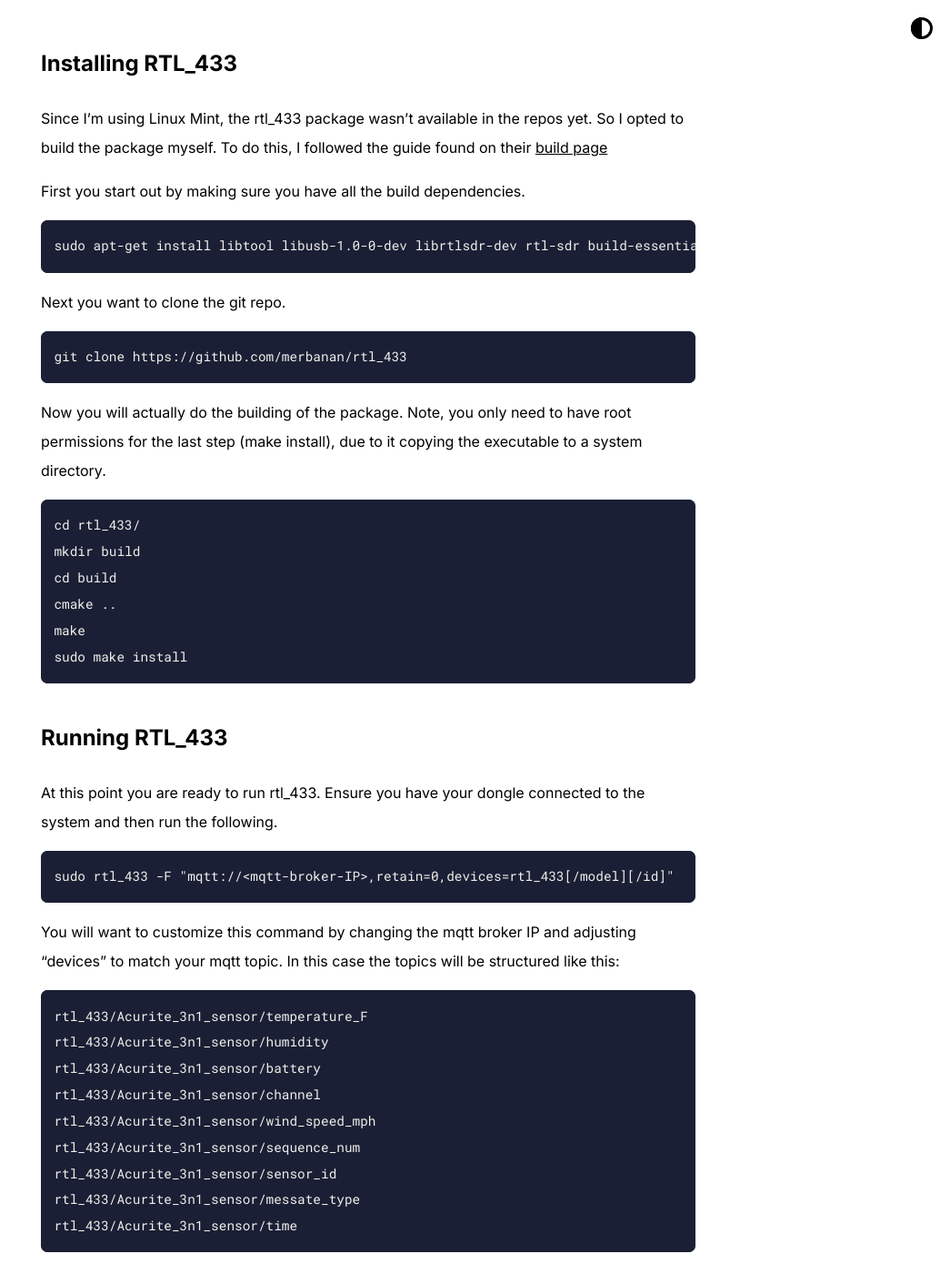
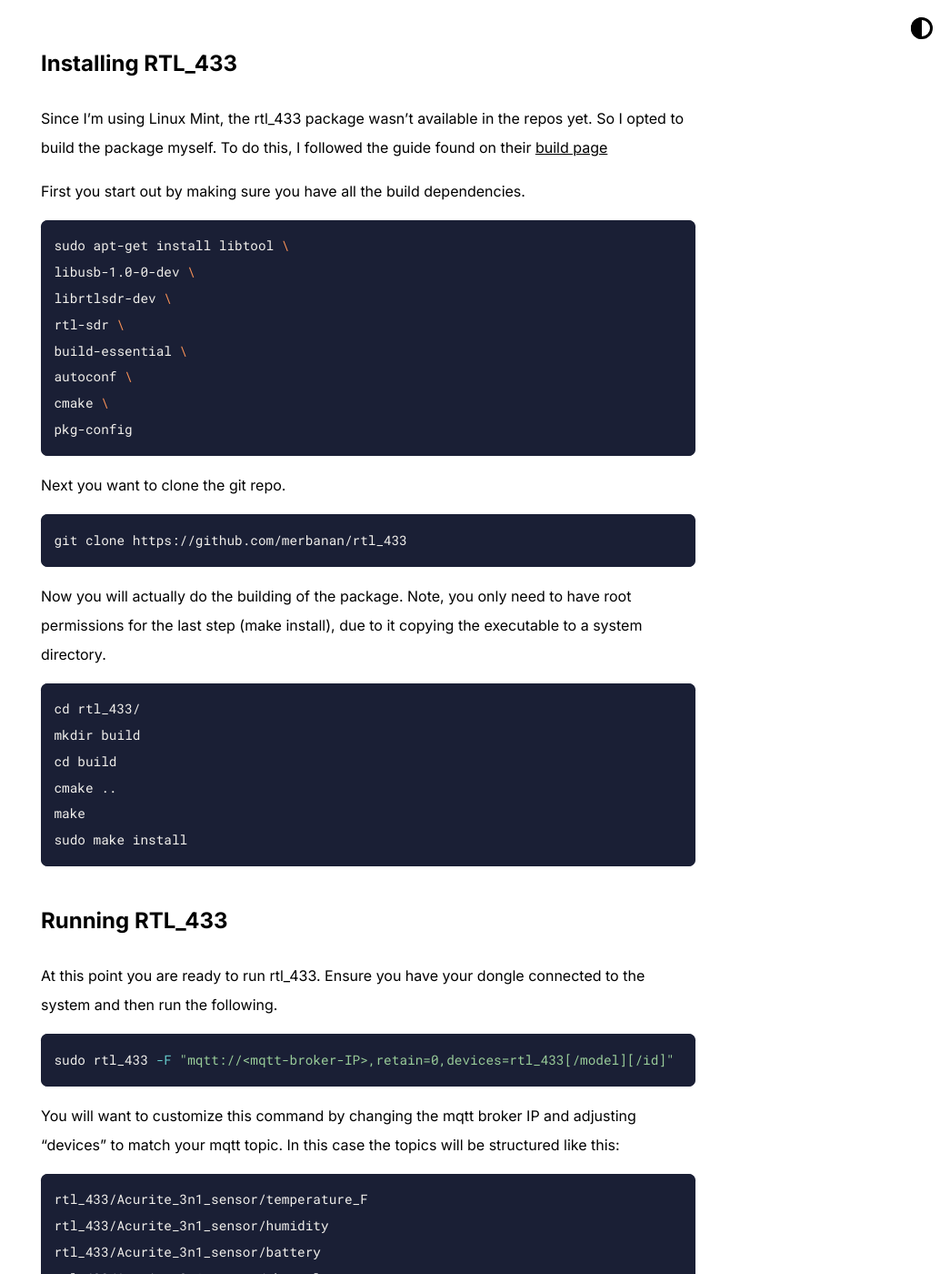
Before and after one commit to aciddensity/aciddensity.github.io, a Jekyll site: the page built from _posts/2019-10-02-433mhz_sensor_in_Home_Assistant.md, in a window 1280 px wide and 1400 px high, scrolled down 877 px. Shown: the whole window at 91% size, without its empty margins (235-1280 px from the left). Built offline with Jekyll 4.4.1, drawn with Linux system fonts in a browser that asks for light colours; some of the changed text lies outside the part shown.

Commit message:
fixed some markdown syntax

````diff
--- a/_posts/2019-10-02-433mhz_sensor_in_Home_Assistant.md
+++ b/_posts/2019-10-02-433mhz_sensor_in_Home_Assistant.md
@@ -30,40 +30,57 @@
 
 First you start out by making sure you have all the build dependencies.
 
-	sudo apt-get install libtool libusb-1.0-0-dev librtlsdr-dev rtl-sdr build-essential autoconf cmake pkg-config
+```bash
+sudo apt-get install libtool \
+libusb-1.0-0-dev \
+librtlsdr-dev \
+rtl-sdr \
+build-essential \
+autoconf \
+cmake \
+pkg-config
+```
 
 Next you want to clone the git repo.
 
-	git clone https://github.com/merbanan/rtl_433
+```bash
+git clone https://github.com/merbanan/rtl_433
+```
 
 Now you will actually do the building of the package.
 Note, you only need to have root permissions for the last step (make install), due to it copying the executable to a system directory.
 
-	cd rtl_433/
-	mkdir build
-	cd build
-	cmake ..
-	make
-	sudo make install
+```bash
+cd rtl_433/
+mkdir build
+cd build
+cmake ..
+make
+sudo make install
+```
 
 ## Running RTL_433 ##
 
 At this point you are ready to run rtl_433. Ensure you have your dongle connected to the system and then run the following.
 
-	sudo rtl_433 -F "mqtt://<mqtt-broker-IP>,retain=0,devices=rtl_433[/model][/id]"
+```bash
+sudo rtl_433 -F "mqtt://<mqtt-broker-IP>,retain=0,devices=rtl_433[/model][/id]"
+```
 
 You will want to customize this command by changing the mqtt broker IP and adjusting "devices" to match your mqtt topic.
 In this case the topics will be structured like this:
 
-	rtl_433/Acurite_3n1_sensor/temperature_F
-	rtl_433/Acurite_3n1_sensor/humidity
-	rtl_433/Acurite_3n1_sensor/battery
-	rtl_433/Acurite_3n1_sensor/channel
-	rtl_433/Acurite_3n1_sensor/wind_speed_mph
-	rtl_433/Acurite_3n1_sensor/sequence_num
-	rtl_433/Acurite_3n1_sensor/sensor_id
-	rtl_433/Acurite_3n1_sensor/messate_type
-	rtl_433/Acurite_3n1_sensor/time
+```text
+rtl_433/Acurite_3n1_sensor/temperature_F
+rtl_433/Acurite_3n1_sensor/humidity
+rtl_433/Acurite_3n1_sensor/battery
+rtl_433/Acurite_3n1_sensor/channel
+rtl_433/Acurite_3n1_sensor/wind_speed_mph
+rtl_433/Acurite_3n1_sensor/sequence_num
+rtl_433/Acurite_3n1_sensor/sensor_id
+rtl_433/Acurite_3n1_sensor/messate_type
+rtl_433/Acurite_3n1_sensor/time
+```
 
 These are just the topics that my sensor puts out, yours may vary. It's important to note that it is likely your "sensor_id" number will change when you change batteries in your sensor.
 Make sure you prepare for that when setting up automations or template in Home Assistant.
@@ -76,28 +93,30 @@
 Now we are going to setup the sensor so that Home Assistant knows a little about the information that's coming in over mqtt. To do this you will want to edit the yaml file where you store your sensor configurations, for me that is in sensor.yaml
 Here is a snippet of my configuration for this sensor.
 
-	  ## Temperature ##
-	  - platform: mqtt
-	    name: "rtl_433_acurite_3n1_temperature"
-	    state_topic: "rtl_433/Acurite_3n1_sensor/temperature_F"
-	    unit_of_measurement: "°F"
+```text
+  ## Temperature ##
+  - platform: mqtt
+    name: "rtl_433_acurite_3n1_temperature"
+    state_topic: "rtl_433/Acurite_3n1_sensor/temperature_F"
+    unit_of_measurement: "°F"
 
-	  ## Humidity ##
-	  - platform: mqtt
-	    name: "rtl_433_accurite_3n1_humidity"
-	    state_topic: "rtl_433/Acurite_3n1_sensor/humidity"
-	    unit_of_measurement: "%"
+  ## Humidity ##
+  - platform: mqtt
+    name: "rtl_433_accurite_3n1_humidity"
+    state_topic: "rtl_433/Acurite_3n1_sensor/humidity"
+    unit_of_measurement: "%"
 
-	  ## Battery ##
-	  - platform: mqtt
-	    name: "rtl_433_accurite_3n1_battery"
-	    state_topic: "rtl_433/Acurite_3n1_sensor/battery"
+  ## Battery ##
+  - platform: mqtt
+    name: "rtl_433_accurite_3n1_battery"
+    state_topic: "rtl_433/Acurite_3n1_sensor/battery"
 
-	  ## Wind Speed ##
-	  - platform: mqtt
-	    name: "rtl_433_accurite_3n1_windspeed"
-	    state_topic: "rtl_433/Acurite_3n1_sensor/wind_speed_mph"
-	    unit_of_measurement: "mph"
+  ## Wind Speed ##
+  - platform: mqtt
+    name: "rtl_433_accurite_3n1_windspeed"
+    state_topic: "rtl_433/Acurite_3n1_sensor/wind_speed_mph"
+    unit_of_measurement: "mph"
+```
 
 I needed to enter the unit_of_measurement descriptor so Home Assistant knows that kind of unit each reading was, which allows me to have a graph of the information on my lovelace dashboard.
 When entering your sensor details you will want to make sure the state_topic matches what you have configured for your sensor. The name you give here will be the name of the sensor in Home Assistant.
````
Also changed, not shown: _posts/2019-11-17-RTL_433_Monitor_Autostart.md (+32 -21 lines), _posts/2020-09-26-Mate_20.04_show_date.md (+5 -4 lines), _posts/2019-09-04-docker-server-setup.md (line endings or trailing spaces).
